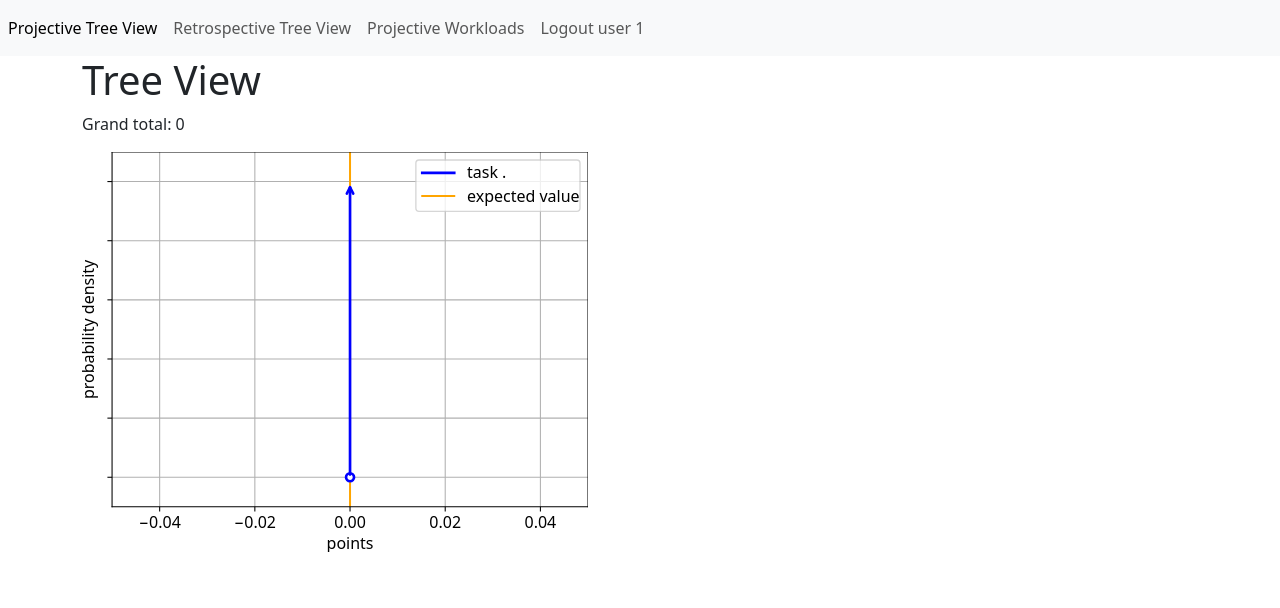
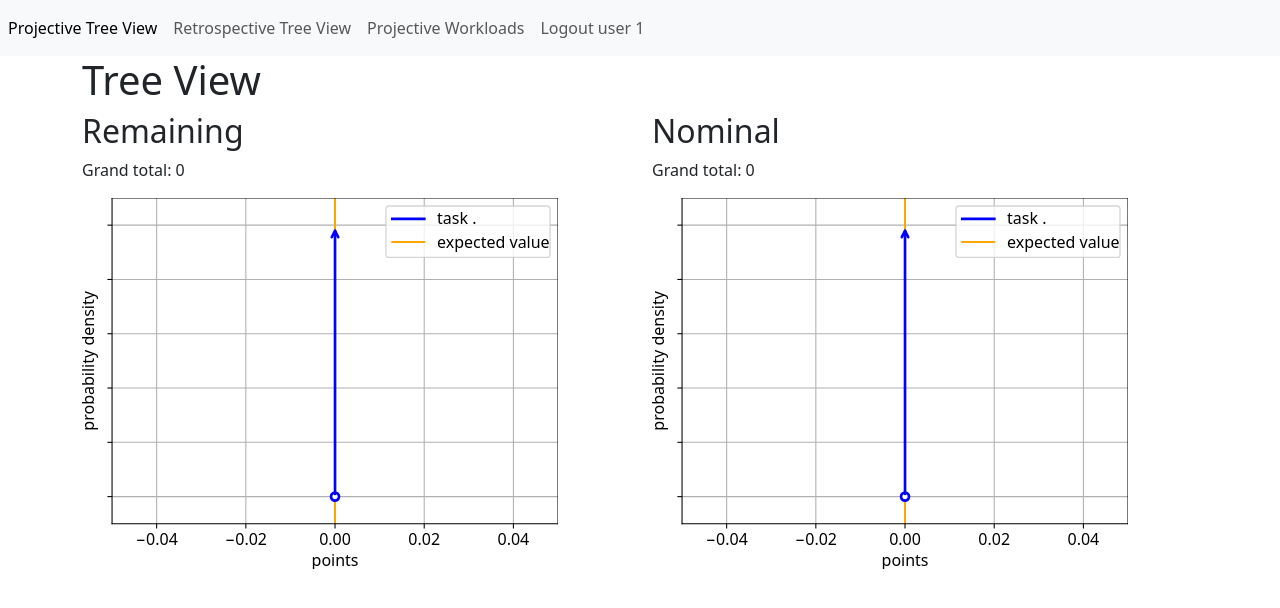
Before and after one commit to matejak/estimagus, a Flask app: page /projective in a window 1280 px wide. Shown: the top 608 px of the page. Run offline with Flask 3, Linux system fonts and the light colour scheme; a user stored in the database is signed in; some libraries are stand-ins or nearby versions.

Commit message:
Use remaining data in favor of nominal data where it makes sense

```diff
--- a/estimage/webapp/main/routes.py
+++ b/estimage/webapp/main/routes.py
@@ -143,10 +143,7 @@ def estimate(task_name):
                 flask.flash("Told to forget something that we don't know")
     else:
         msg = "There were following errors: "
-        all_errors = set()
-        for field_errors in form.errors.values():
-            all_errors.update(set(field_errors))
-        msg += ", ".join(all_errors)
+        msg += ", ".join(form.get_all_errors())
         flask.flash(msg)
     return flask.redirect(
         flask.url_for("main.view_task", task_name=task_name))
--- a/estimage/webapp/templates/epic_view.html
+++ b/estimage/webapp/templates/epic_view.html
@@ -23,7 +23,7 @@
         <div class="col">
             <p>Remaining point cost: {{ utils.render_estimate(model.remaining_point_estimate_of(epic.name)) }}</p>
             <p>Nominal point cost: {{ utils.render_estimate(model.nominal_point_estimate_of(epic.name)) }}</p>
-            <img src="{{ url_for('vis.visualize_task', task_name=epic.name) }}" alt="PERT prob density function for {{ epic.name }}"/>
+            <img src="{{ url_for('vis.visualize_task', task_name=epic.name, nominal_or_remaining='remaining') }}" alt="PERT prob density function for {{ epic.name }} - remaining work"/>
         </div>
     </div>
     {%- if similar_sized_epics %}
--- a/estimage/webapp/templates/issue_view.html
+++ b/estimage/webapp/templates/issue_view.html
@@ -63,7 +63,7 @@
 	{%- endif %}
         </div>
         <div class="col">
-        <img src="{{ url_for('vis.visualize_task', task_name=task.name) }}" alt="PERT prob density function for {{ task.name }}"/>
+        <img src="{{ url_for('vis.visualize_task', task_name=task.name, nominal_or_remaining='nominal') }}" alt="PERT prob density function for {{ task.name }}"/>
         </div>
     </div>
     <div class="row">
@@ -91,7 +91,7 @@
     </div>
     </div>
     {%- if similar_sized_targets %}
-        {{ utils.render_similar_sized_tasks(similar_sized_targets) }}
+        {{ utils.render_similar_sized_tasks(similar_sized_targets[:8]) }}
     {%- endif %}
 </div>
 {% endblock %}
--- a/estimage/webapp/templates/tree_view.html
+++ b/estimage/webapp/templates/tree_view.html
@@ -6,12 +6,26 @@
 <div class="container">
     <div class="row">
     <h1>Tree View</h1>
+        <div class="col">
+    <h2>Remaining</h2>
+    <p>
+        Grand total: {{ "%.3g" % model.remaining_point_estimate.expected }}
+    </p>
+    <p>
+    <img src="{{ url_for('vis.visualize_task', task_name='.', nominal_or_remaining='remaining') }}" alt="PERT prob density function for everything"/>
+    </p>
+        </div>
+        <div class="col">
+    <h2>Nominal</h2>
     <p>
         Grand total: {{ "%.3g" % model.nominal_point_estimate.expected }}
     </p>
     <p>
-    <img src="{{ url_for('vis.visualize_task', task_name='.') }}" alt="PERT prob density function for everything"/>
+    <img src="{{ url_for('vis.visualize_task', task_name='.', nominal_or_remaining='nominal') }}" alt="PERT prob density function for everything"/>
     </p>
+        </div>
+    </div>
+    <div class="row">
     <ul>
     {% for target in targets -%}
     {{ utils.render_whatever(target, model) }}
--- a/estimage/webapp/templates/utils.j2
+++ b/estimage/webapp/templates/utils.j2
@@ -93,7 +93,7 @@
         <li>
         {{ render_epic_basic(epic) }}
         <p>
-        Left to do: {{ "%.3g" % model.nominal_point_estimate_of(epic.name).expected }}, i.e. {{ "%.2g %%" % (model.nominal_point_estimate_of(epic.name).expected / model.nominal_point_estimate.expected * 100) }} of the whole
+        Left to do: {{ "%.3g" % model.remaining_point_estimate_of(epic.name).expected }}, i.e. {{ "%i %%" % (model.remaining_point_estimate_of(epic.name).expected / model.remaining_point_estimate.expected * 100) }} of the whole
         </p>
         {% if recursive -%}
         <ul>
```
Also changed, not shown: estimage/webapp/vis/routes.py (+19 -4 lines).
